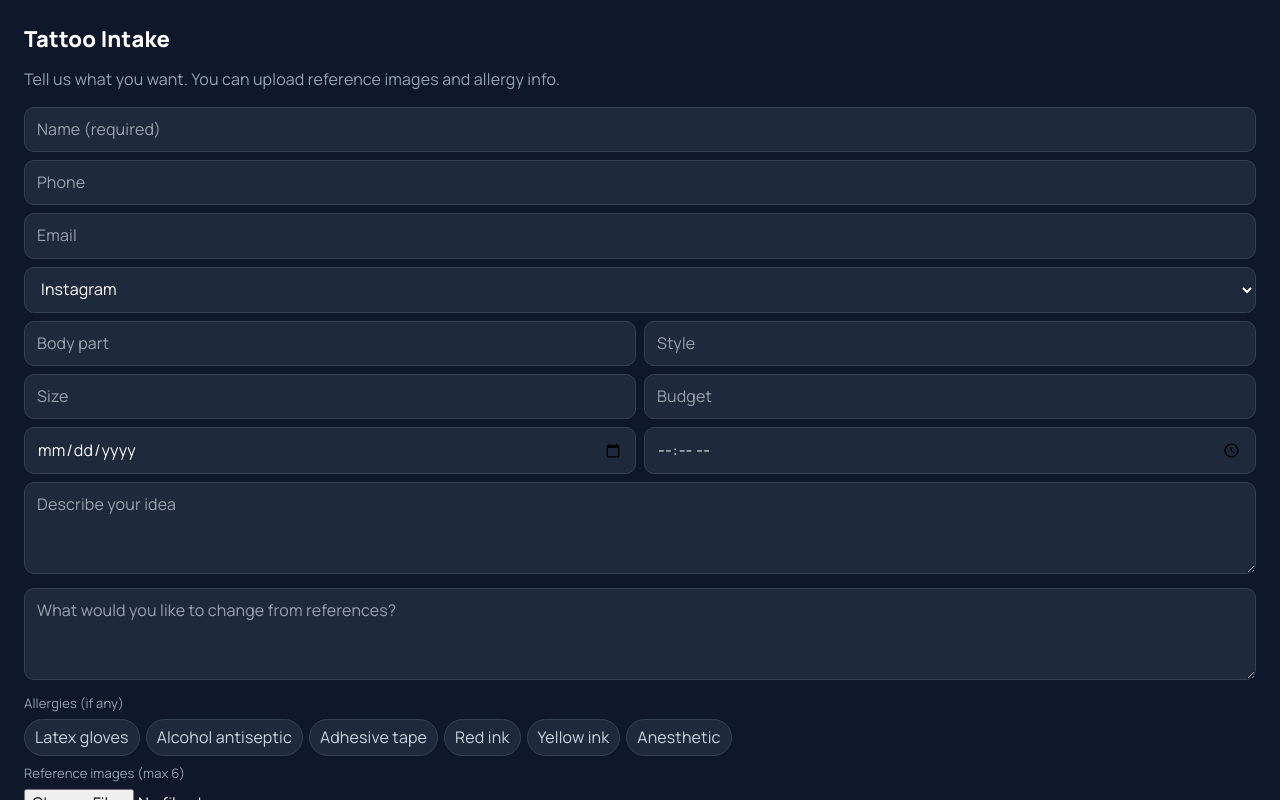
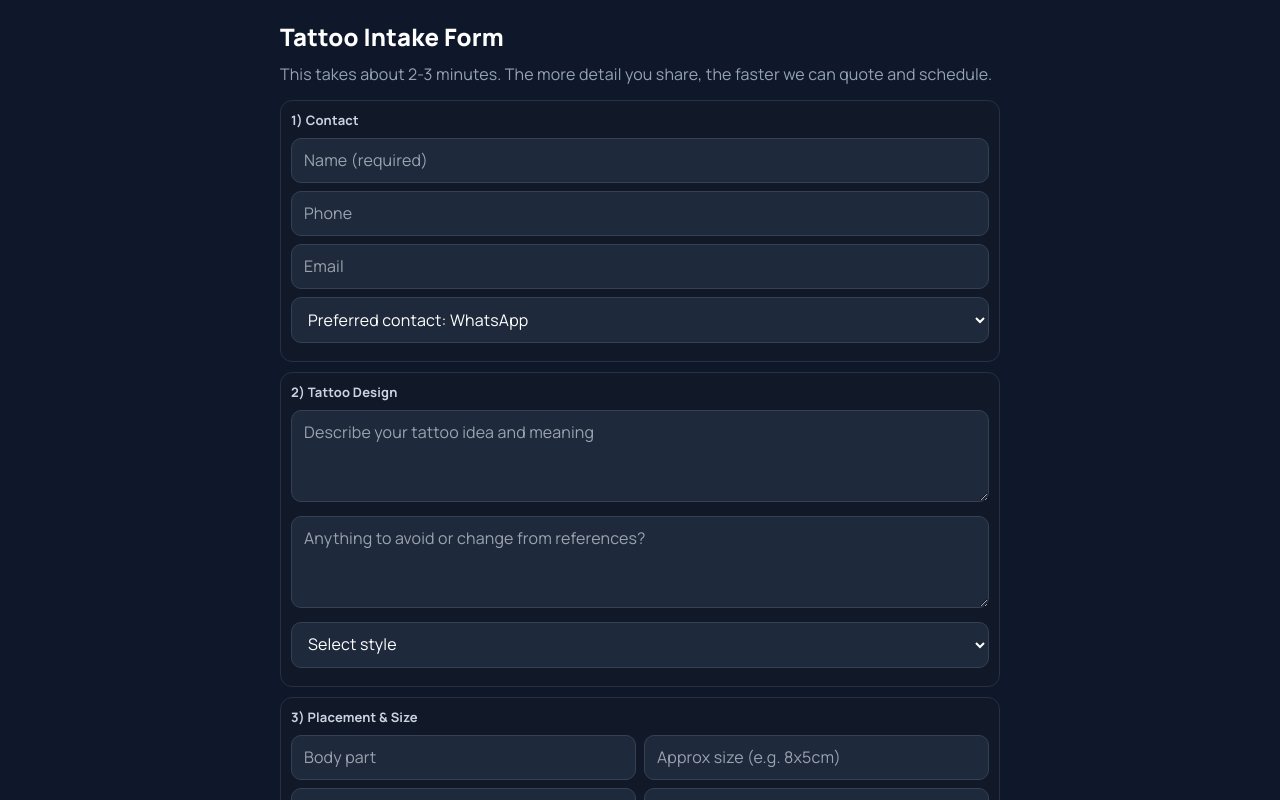
Before and after one commit to snow368/ink-flow-manager, a React (Vite) app: page /intake/1 in a window 1280 px wide. Built offline with nearby package versions, Linux system fonts and the light colour scheme; the HTML template or start-up script is replaced by a standard one.

Commit message:
Add consult-mode workflow and real-slot suggestion for leads

```diff
--- a/src/db.ts
+++ b/src/db.ts
@@ -148,6 +148,7 @@ export interface LeadRecord {
   email?: string;
   source: 'instagram' | 'facebook' | 'tiktok' | 'referral' | 'walk_in' | 'other';
   creativeId?: string;
+  consultMode?: 'online_chat' | 'consult_booking' | 'walk_in_direct';
   status: 'new' | 'contacted' | 'booked' | 'won' | 'lost';
   bodyPart?: string;
   style?: string;
--- a/src/pages/IntakePage.tsx
+++ b/src/pages/IntakePage.tsx
@@ -11,6 +11,8 @@ const ALLERGY_OPTIONS = [
   'Anesthetic',
 ];
 
+const STYLE_OPTIONS = ['Fine line', 'Traditional', 'Japanese', 'Blackwork', 'Realism', 'Lettering', 'Custom'];
+
 export default function IntakePage() {
   const { artistId } = useParams<{ artistId: string }>();
   const location = useLocation();
@@ -23,6 +25,7 @@ export default function IntakePage() {
     () => new URLSearchParams(location.search).get('cr') || undefined,
     [location.search]
   );
+
   const [name, setName] = useState('');
   const [phone, setPhone] = useState('');
   const [email, setEmail] = useState('');
@@ -33,6 +36,11 @@ export default function IntakePage() {
   const [budget, setBudget] = useState('');
   const [preferredDate, setPreferredDate] = useState('');
   const [preferredTime, setPreferredTime] = useState('');
+  const [preferredContact, setPreferredContact] = useState<'whatsapp' | 'instagram' | 'phone' | 'email'>('whatsapp');
+  const [consultMode, setConsultMode] = useState<'online_chat' | 'consult_booking' | 'walk_in_direct'>('online_chat');
+  const [coverUp, setCoverUp] = useState<'no' | 'yes'>('no');
+  const [scarArea, setScarArea] = useState<'no' | 'yes'>('no');
+  const [decisionMaker, setDecisionMaker] = useState<'self' | 'shared'>('self');
   const [note, setNote] = useState('');
   const [changeRequest, setChangeRequest] = useState('');
   const [allergies, setAllergies] = useState<string[]>([]);
@@ -47,11 +55,10 @@ export default function IntakePage() {
     const max = Math.min(6 - referenceImages.length, files.length);
     const list: string[] = [];
     for (let i = 0; i < max; i++) {
-      const file = files[i];
       const data = await new Promise<string>((resolve) => {
         const reader = new FileReader();
         reader.onload = () => resolve(String(reader.result || ''));
-        reader.readAsDataURL(file);
+        reader.readAsDataURL(files[i]);
       });
       list.push(data);
     }
@@ -67,6 +74,13 @@ export default function IntakePage() {
     setSubmitting(true);
     try {
       const now = Date.now();
+      const structuredContext = [
+        `Preferred contact: ${preferredContact}`,
+        `Cover-up: ${coverUp}`,
+        `Scar area: ${scarArea}`,
+        `Decision maker: ${decisionMaker}`,
+      ].join(' | ');
+
       await db.leads.add({
         id: `lead_${now}_${Math.random().toString(36).slice(2, 6)}`,
         artistId,
@@ -75,6 +89,7 @@ export default function IntakePage() {
         email: email.trim() || undefined,
         source,
         creativeId: creativeIdFromQuery,
+        consultMode,
         status: 'new',
         bodyPart: bodyPart.trim() || undefined,
         style: style.trim() || undefined,
@@ -82,7 +97,7 @@ export default function IntakePage() {
         budget: budget.trim() || undefined,
         preferredDate: preferredDate || undefined,
         preferredTime: preferredTime || undefined,
-        note: note.trim() || undefined,
+        note: [note.trim(), structuredContext].filter(Boolean).join('\n') || undefined,
         changeRequest: changeRequest.trim() || undefined,
         referenceImages: referenceImages.length > 0 ? referenceImages : undefined,
         allergies: allergies.length > 0 ? allergies : undefined,
@@ -100,38 +115,72 @@ export default function IntakePage() {
   if (done) return <div style={{ padding: 24, color: 'white', background: '#0f172a', minHeight: '100dvh' }}><h2>Thanks</h2><p>Your request was submitted. The studio will contact you soon.</p></div>;
 
   return (
-    <div style={{ background: '#0f172a', minHeight: '100dvh', color: 'white', padding: 24 }}>
-      <h2 style={{ fontSize: 22, fontWeight: 800, marginBottom: 12 }}>Tattoo Intake</h2>
-      <p style={{ color: '#94a3b8', marginBottom: 16 }}>Tell us what you want. You can upload reference images and allergy info.</p>
+    <div style={{ background: '#0f172a', minHeight: '100dvh', color: 'white', padding: 20, maxWidth: 760, margin: '0 auto' }}>
+      <h2 style={{ fontSize: 24, fontWeight: 800, marginBottom: 8 }}>Tattoo Intake Form</h2>
+      <p style={{ color: '#94a3b8', marginBottom: 14 }}>This takes about 2-3 minutes. The more detail you share, the faster we can quote and schedule.</p>
 
+      <Section title="1) Contact">
         <input placeholder="Name (required)" value={name} onChange={e => setName(e.target.value)} style={inputStyle} />
         <input placeholder="Phone" value={phone} onChange={e => setPhone(e.target.value)} style={inputStyle} />
         <input placeholder="Email" value={email} onChange={e => setEmail(e.target.value)} style={inputStyle} />
-      <select value={source} onChange={e => setSource(e.target.value as any)} style={inputStyle}>
-        <option value="instagram">Instagram</option>
-        <option value="facebook">Facebook</option>
-        <option value="tiktok">TikTok</option>
-        <option value="referral">Referral</option>
-        <option value="walk_in">Walk-in</option>
-        <option value="other">Other</option>
+        <select value={preferredContact} onChange={e => setPreferredContact(e.target.value as any)} style={inputStyle}>
+          <option value="whatsapp">Preferred contact: WhatsApp</option>
+          <option value="instagram">Preferred contact: Instagram</option>
+          <option value="phone">Preferred contact: Phone</option>
+          <option value="email">Preferred contact: Email</option>
         </select>
+      </Section>
 
+      <Section title="2) Tattoo Design">
+        <textarea placeholder="Describe your tattoo idea and meaning" value={note} onChange={e => setNote(e.target.value)} rows={3} style={textAreaStyle} />
+        <textarea placeholder="Anything to avoid or change from references?" value={changeRequest} onChange={e => setChangeRequest(e.target.value)} rows={3} style={textAreaStyle} />
+        <select value={style} onChange={e => setStyle(e.target.value)} style={inputStyle}>
+          <option value="">Select style</option>
+          {STYLE_OPTIONS.map(s => <option key={s} value={s}>{s}</option>)}
+        </select>
+      </Section>
+
+      <Section title="3) Placement & Size">
         <div style={{ display: 'grid', gridTemplateColumns: '1fr 1fr', gap: 8 }}>
           <input placeholder="Body part" value={bodyPart} onChange={e => setBodyPart(e.target.value)} style={inputStyle} />
-        <input placeholder="Style" value={style} onChange={e => setStyle(e.target.value)} style={inputStyle} />
+          <input placeholder="Approx size (e.g. 8x5cm)" value={size} onChange={e => setSize(e.target.value)} style={inputStyle} />
         </div>
         <div style={{ display: 'grid', gridTemplateColumns: '1fr 1fr', gap: 8 }}>
-        <input placeholder="Size" value={size} onChange={e => setSize(e.target.value)} style={inputStyle} />
-        <input placeholder="Budget" value={budget} onChange={e => setBudget(e.target.value)} style={inputStyle} />
+          <select value={coverUp} onChange={e => setCoverUp(e.target.value as any)} style={inputStyle}>
+            <option value="no">Cover-up needed: No</option>
+            <option value="yes">Cover-up needed: Yes</option>
+          </select>
+          <select value={scarArea} onChange={e => setScarArea(e.target.value as any)} style={inputStyle}>
+            <option value="no">Scar/stretch area: No</option>
+            <option value="yes">Scar/stretch area: Yes</option>
+          </select>
         </div>
+      </Section>
+
+      <Section title="4) Budget & Schedule">
+        <select value={consultMode} onChange={e => setConsultMode(e.target.value as any)} style={inputStyle}>
+          <option value="online_chat">Next step: Online chat first</option>
+          <option value="consult_booking">Next step: Book consultation</option>
+          <option value="walk_in_direct">Next step: Direct walk-in</option>
+        </select>
+        <select value={budget} onChange={e => setBudget(e.target.value)} style={inputStyle}>
+          <option value="">Budget range</option>
+          <option value="under_300">Under $300</option>
+          <option value="300_600">$300-$600</option>
+          <option value="600_1000">$600-$1000</option>
+          <option value="1000_plus">$1000+</option>
+        </select>
         <div style={{ display: 'grid', gridTemplateColumns: '1fr 1fr', gap: 8 }}>
           <input type="date" value={preferredDate} onChange={e => setPreferredDate(e.target.value)} style={inputStyle} />
           <input type="time" value={preferredTime} onChange={e => setPreferredTime(e.target.value)} style={inputStyle} />
         </div>
+        <select value={decisionMaker} onChange={e => setDecisionMaker(e.target.value as any)} style={inputStyle}>
+          <option value="self">Decision maker: Myself</option>
+          <option value="shared">Decision maker: Shared with partner/friend</option>
+        </select>
+      </Section>
 
-      <textarea placeholder="Describe your idea" value={note} onChange={e => setNote(e.target.value)} rows={3} style={textAreaStyle} />
-      <textarea placeholder="What would you like to change from references?" value={changeRequest} onChange={e => setChangeRequest(e.target.value)} rows={3} style={textAreaStyle} />
-
+      <Section title="5) Health & Safety">
         <p style={{ fontSize: 13, color: '#94a3b8', marginBottom: 6 }}>Allergies (if any)</p>
         <div style={{ display: 'flex', flexWrap: 'wrap', gap: 6, marginBottom: 8 }}>
           {ALLERGY_OPTIONS.map(a => (
@@ -148,18 +197,39 @@ export default function IntakePage() {
             <textarea placeholder="Allergy details" value={allergyNote} onChange={e => setAllergyNote(e.target.value)} rows={2} style={textAreaStyle} />
           </>
         )}
+      </Section>
 
-      <p style={{ fontSize: 13, color: '#94a3b8', marginBottom: 6 }}>Reference images (max 6)</p>
+      <Section title="6) Reference Images (Optional)">
+        <p style={{ fontSize: 12, color: '#94a3b8', marginBottom: 8 }}>You can submit without images.</p>
         <input type="file" accept="image/*" multiple onChange={e => void handleFiles(e.target.files)} style={{ marginBottom: 10 }} />
         {referenceImages.length > 0 && (
           <div style={{ display: 'grid', gridTemplateColumns: 'repeat(3, 1fr)', gap: 8, marginBottom: 12 }}>
             {referenceImages.map((src, i) => <img key={i} src={src} style={{ width: '100%', aspectRatio: '1/1', objectFit: 'cover', borderRadius: 8 }} />)}
           </div>
         )}
+      </Section>
+
+      <select value={source} onChange={e => setSource(e.target.value as any)} style={inputStyle}>
+        <option value="instagram">Source: Instagram</option>
+        <option value="facebook">Source: Facebook</option>
+        <option value="tiktok">Source: TikTok</option>
+        <option value="referral">Source: Referral</option>
+        <option value="walk_in">Source: Walk-in</option>
+        <option value="other">Source: Other</option>
+      </select>
 
       <button onClick={submit} disabled={submitting || !name.trim()} style={{ width: '100%', padding: 14, borderRadius: 12, border: 'none', background: submitting ? '#475569' : '#e11d48', color: 'white', fontSize: 16, fontWeight: 700, cursor: submitting ? 'not-allowed' : 'pointer' }}>
         {submitting ? 'Submitting...' : 'Submit Request'}
       </button>
+    </div>
+  );
+}
+
+function Section({ title, children }: { title: string; children: React.ReactNode }) {
+  return (
+    <div style={{ background: '#111827', border: '1px solid #243244', borderRadius: 12, padding: 10, marginBottom: 10 }}>
+      <p style={{ fontSize: 13, color: '#cbd5e1', fontWeight: 700, marginBottom: 8 }}>{title}</p>
+      {children}
     </div>
   );
 }
```
Also changed, not shown: src/pages/LeadsPage.tsx (+86 -0 lines). Lines whose indentation alone changed are shown as unchanged.
